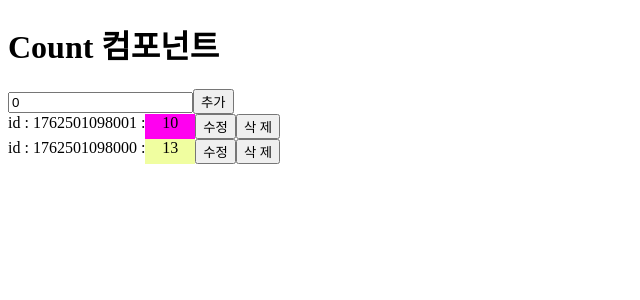
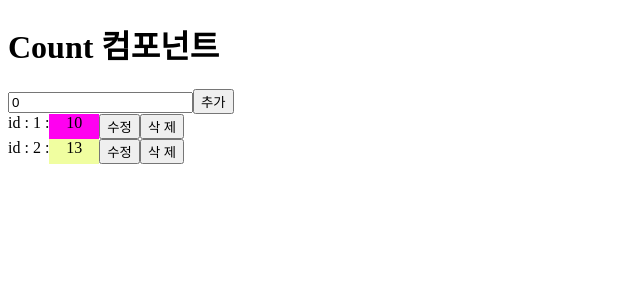
Before and after one commit to hansei-it/app2025_state_countlist, a React (Create React App) app: page / in a window 1280 px wide. Shown: the top 300 px of the page, without its empty margins (0-640 px from the left). Built offline with nearby package versions, Linux system fonts and the light colour scheme.

Commit message:
[add] id를 Date.now()에서 useRef()를 사용한 순차적 id로 변경

```diff
--- a/src/App.js
+++ b/src/App.js
@@ -1,14 +1,15 @@
-import {useState} from 'react';
+import {useState, useRef} from 'react';
 import CountInput from './CountInput';
 import CountList from './CountList';
 
-const initList = [{num:10,color:'#FF00F0',id:Date.now()+1},{num:13,color:'#F0FEA0',id:Date.now()}];
+const initList = [{num:10,color:'#FF00F0',id:1},{num:13,color:'#F0FEA0',id:2}];
 function App() {
+  const countRef = useRef(2);
   const [countList, setCountList] = useState(initList);
   const onAddList = (number)=>
   {
     setCountList( [ ...countList ,
-      {num:number, color:'#'+Math.floor(Math.random()*0xFFFFFF).toString(16), id:Date.now()} ] );
+      {num:number, color:'#'+Math.floor(Math.random()*0xFFFFFF).toString(16), id:++countRef.current} ] );
   }
   const onRemoveList = (id) => {
     let copyList = [];
```
